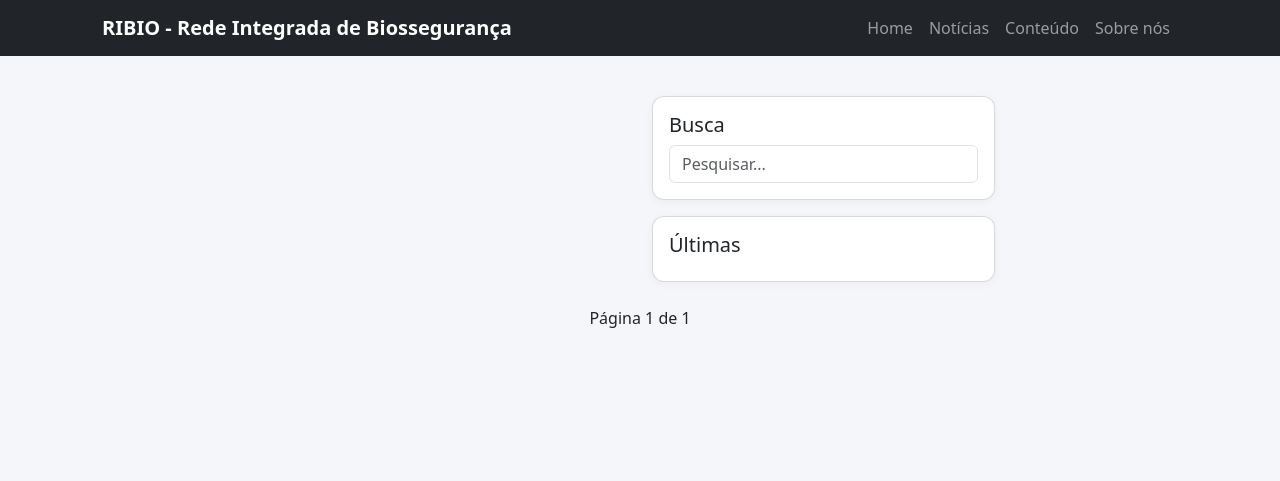
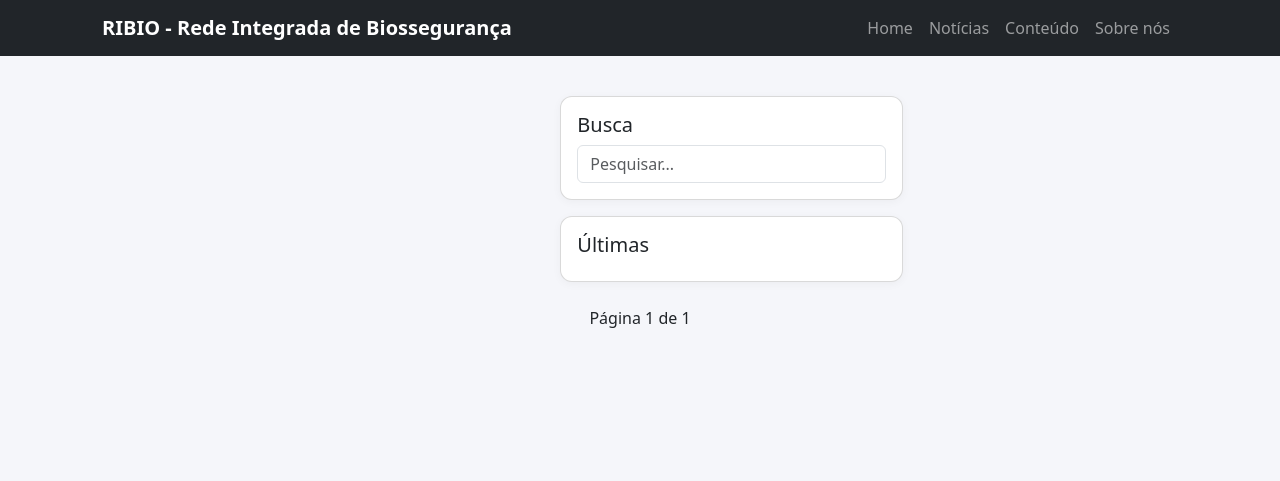
Before and after one commit to RIBIOgit/siteRIBIO, a Django app: page /contact/ in a window 1280 px wide. Shown: the top 481 px of the page. Run offline with Django 5.2, Linux system fonts and the light colour scheme; data that the repository does not hold is empty.

Commit message:
Texto genérico falando a mudança

```diff
--- a/contact/templates/contact/list.html
+++ b/contact/templates/contact/list.html
@@ -5,7 +5,7 @@
 <div class="row">
 
     <!-- 📰 COLUNA PRINCIPAL -->
-    <div class="col-md-6">
+    <div class="col-md-5">
 
         <!-- 🔥 DESTAQUE -->
         {% if featured %}
@@ -30,7 +30,7 @@
         <div class="row g-3">
 
         {% for item in contact %}
-            <div class="col-md-6">
+            <div class="col-md-5">
 
                 <a href="{% url 'contact_detail' item.id %}" class="text-decoration-none text-dark">
 
```
